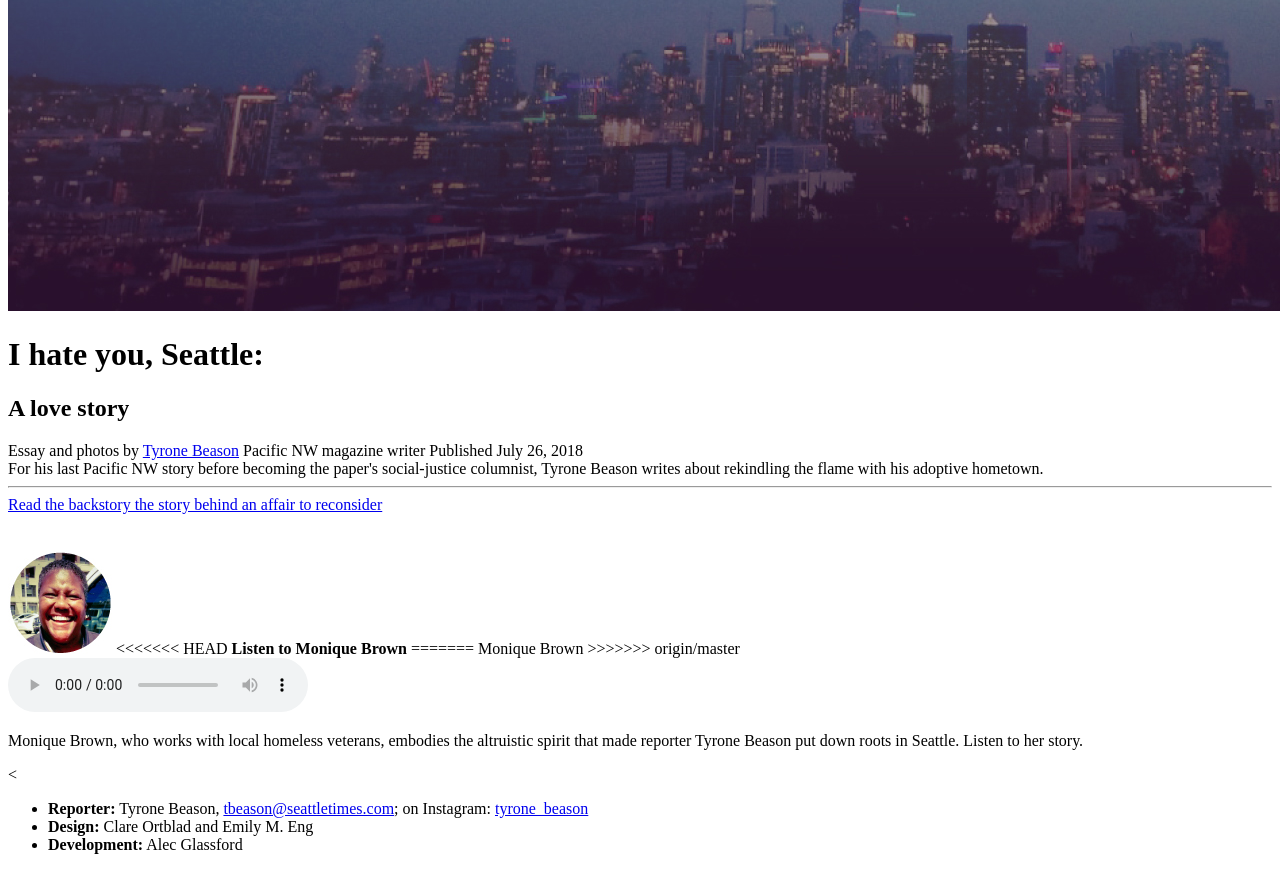
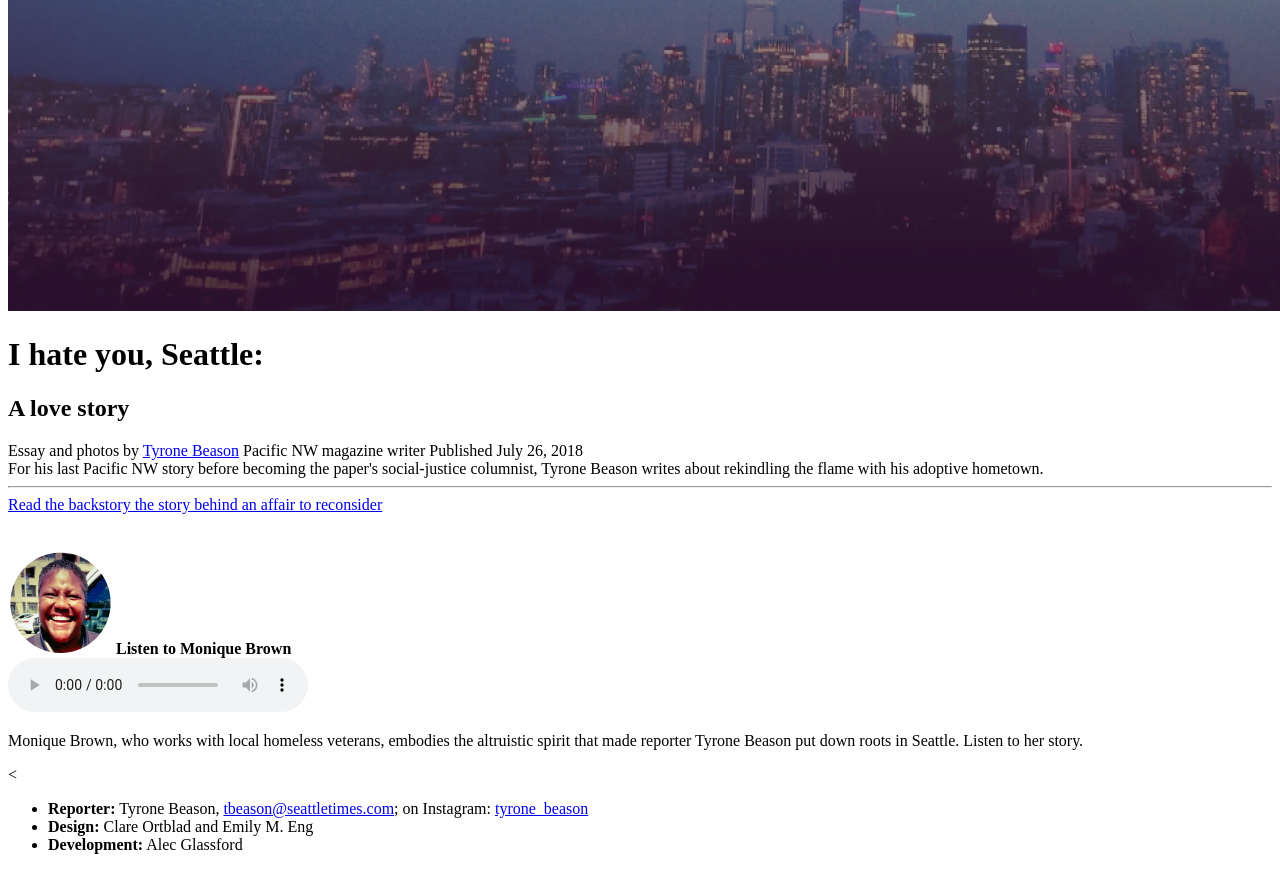
Before and after one commit to seattletimes/love-hate-seattle, a website with bundled scripts: page src/index.html in a window 1280 px wide. Shown: the part 409-1279 px from the top of the page. Built offline with nearby package versions, Linux system fonts and the light colour scheme; files whose address does not match are found by name; a web font is replaced by a local one.

Commit message:
Remove "origin/master text"

```diff
--- a/src/index.html
+++ b/src/index.html
@@ -50,12 +50,8 @@
         <aside class="audio">
           <div>
             <img src="assets/photos/Tbeason-Lovehate-seattle-monique.jpg" alt="Portrait of Monique Brown">
-<<<<<<< HEAD
             <span><strong>Listen to Monique Brown</strong></span>
-=======
-            <span>Monique Brown</span>
->>>>>>> origin/master
-          </div>
+        </div>
           <audio src="assets/monique-brown.mp3" controls preload="metadata">
             Your browser is not able to play this audio.
           </audio>
```
